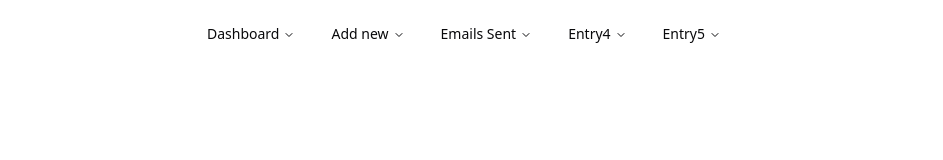
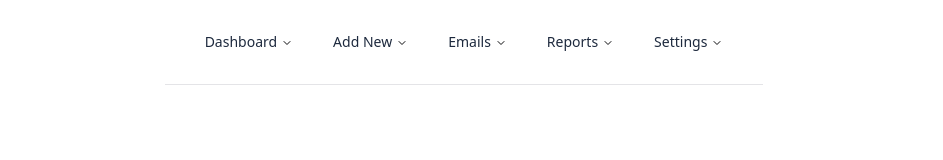
Before and after one commit to EyadAbouKer/353dbwithprisma, a Next.js app: page / in a window 1280 px wide. Shown: the top 160 px of the page, without its empty margins (176-1119 px from the left). Built offline with nearby package versions, Linux system fonts and the light colour scheme; no server answers; the database is empty.

Commit message:
fixing Navbar

```diff
--- a/src/components/Navbar.jsx
+++ b/src/components/Navbar.jsx
@@ -10,58 +10,44 @@ import Link from "next/link"
 
 export default function Navbar() {
   return (
-    <NavigationMenu className="p-4 flex justify-center">
-        <NavigationMenuList>
+    <NavigationMenu className="p-6 flex justify-center border-b">
+      <NavigationMenuList className="gap-2">
         <NavigationMenuItem>
-                <NavigationMenuTrigger>
-                    <Link href="/">Dashboard</Link>
+          <NavigationMenuTrigger className="hover:bg-slate-100 transition-colors">
+            <Link href="/" className="text-slate-800 font-medium">Dashboard</Link>
           </NavigationMenuTrigger>
-                <NavigationMenuContent>
-                    {/* <NavigationMenuLink>Entry1 Content</NavigationMenuLink> */}
+        </NavigationMenuItem>
+
+        <NavigationMenuItem>
+          <NavigationMenuTrigger className="hover:bg-slate-100 transition-colors">
+            <span className="text-slate-800 font-medium">Add New</span>
+          </NavigationMenuTrigger>
+          <NavigationMenuContent className="min-w-[200px] p-2 bg-white rounded-md shadow-lg">
+            <div className="flex flex-col gap-2">
+              <NavigationMenuLink href='/addfamilymember' className="text-slate-800 hover:bg-slate-100 px-4 py-2 rounded-sm transition-colors">Family Member</NavigationMenuLink>
+              <NavigationMenuLink href='/addlocation' className="text-slate-800 hover:bg-slate-100 px-4 py-2 rounded-sm transition-colors">Location</NavigationMenuLink>
+              <NavigationMenuLink href='/addPayments' className="text-slate-800 hover:bg-slate-100 px-4 py-2 rounded-sm transition-colors">Payment</NavigationMenuLink>
+              <NavigationMenuLink href='/addpersonnel' className="text-slate-800 hover:bg-slate-100 px-4 py-2 rounded-sm transition-colors">Personnel</NavigationMenuLink>
+            </div>
           </NavigationMenuContent>
         </NavigationMenuItem>
 
         <NavigationMenuItem>
-                <NavigationMenuTrigger>
-                    {/* <Link href="/addentries">Add new</Link> */}
-                    Add new
+          <NavigationMenuTrigger className="hover:bg-slate-100 transition-colors">
+            <Link href="/emails_sent" className="text-slate-800 font-medium">Emails</Link>
           </NavigationMenuTrigger>
-                <NavigationMenuContent className="w-64 flex justify-center">
-                    {/* <NavigationMenuLink href='/'>Club Member?</NavigationMenuLink> */}
-                    <NavigationMenuLink href='/addfamilymember'>Family Member</NavigationMenuLink>
-                    <NavigationMenuLink href='/addlocation'>Location</NavigationMenuLink>
-                    <NavigationMenuLink href='/addPayments'>Payment</NavigationMenuLink>
-                    <NavigationMenuLink href='/'>Personnel</NavigationMenuLink>
-                    <NavigationMenuLink href='/'>Personnel</NavigationMenuLink>
-                    <NavigationMenuLink href='/'>Personnel</NavigationMenuLink>
-                </NavigationMenuContent>
         </NavigationMenuItem>
 
         <NavigationMenuItem>
-                <NavigationMenuTrigger>
-                    <Link href="/emails_sent">Emails Sent</Link>
+          <NavigationMenuTrigger className="hover:bg-slate-100 transition-colors">
+            <Link href="/reports" className="text-slate-800 font-medium">Reports</Link>
           </NavigationMenuTrigger>
-                <NavigationMenuContent>
-                    {/* <NavigationMenuLink>Entry3 Content</NavigationMenuLink> */}
-                </NavigationMenuContent>
         </NavigationMenuItem>
 
         <NavigationMenuItem>
-                <NavigationMenuTrigger>
-                    <Link href="/">Entry4</Link>
+          <NavigationMenuTrigger className="hover:bg-slate-100 transition-colors">
+            <Link href="/settings" className="text-slate-800 font-medium">Settings</Link>
           </NavigationMenuTrigger>
-                <NavigationMenuContent>
-                    {/* <NavigationMenuLink>Entry4 Content</NavigationMenuLink> */}
-                </NavigationMenuContent>
-            </NavigationMenuItem>
-
-            <NavigationMenuItem>
-                <NavigationMenuTrigger>
-                    <Link href="/">Entry5</Link>
-                </NavigationMenuTrigger>
-                <NavigationMenuContent>
-                    {/* <NavigationMenuLink>Entry5 Content</NavigationMenuLink> */}
-                </NavigationMenuContent>
         </NavigationMenuItem>
       </NavigationMenuList>
     </NavigationMenu>
```
Lines whose indentation alone changed are shown as unchanged.
